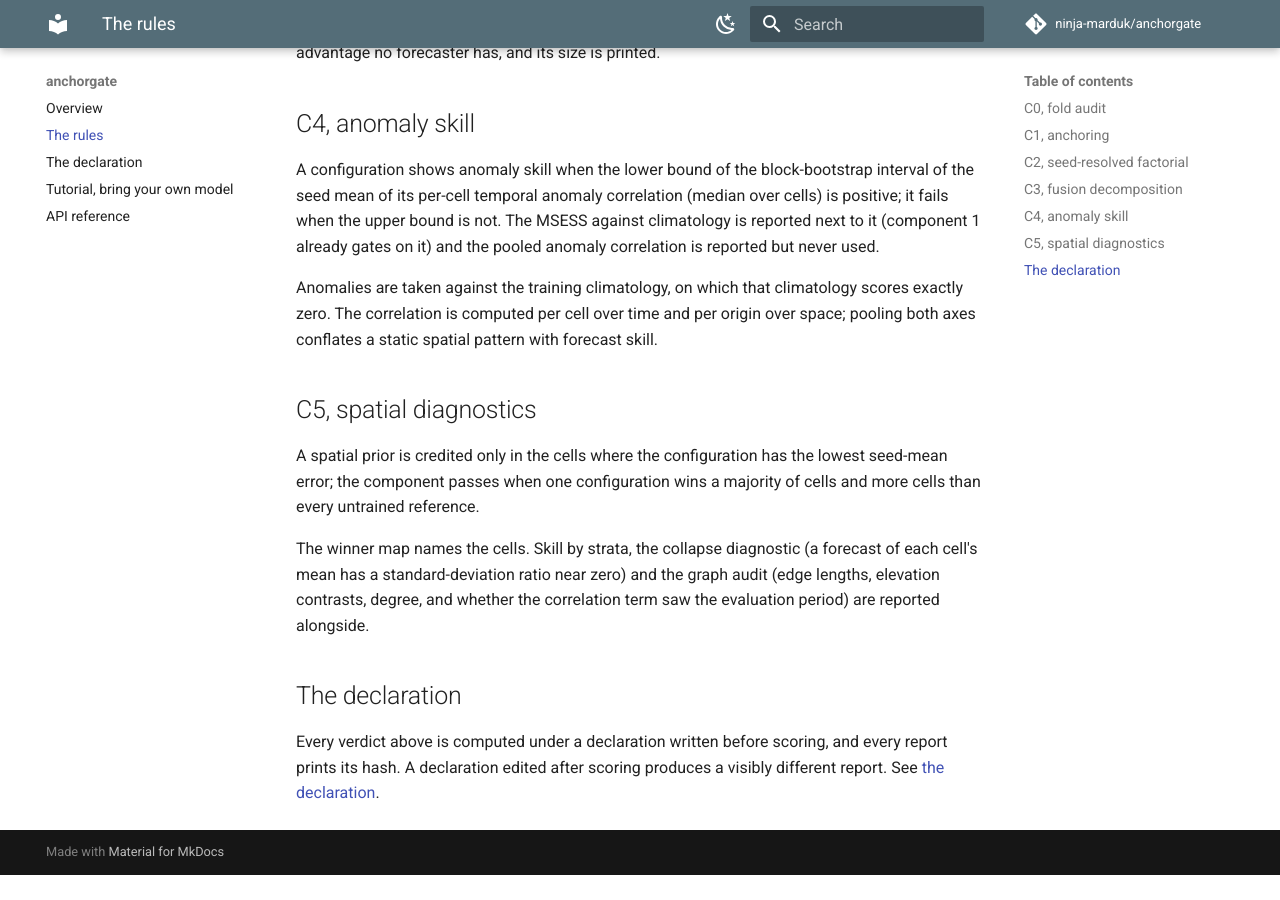
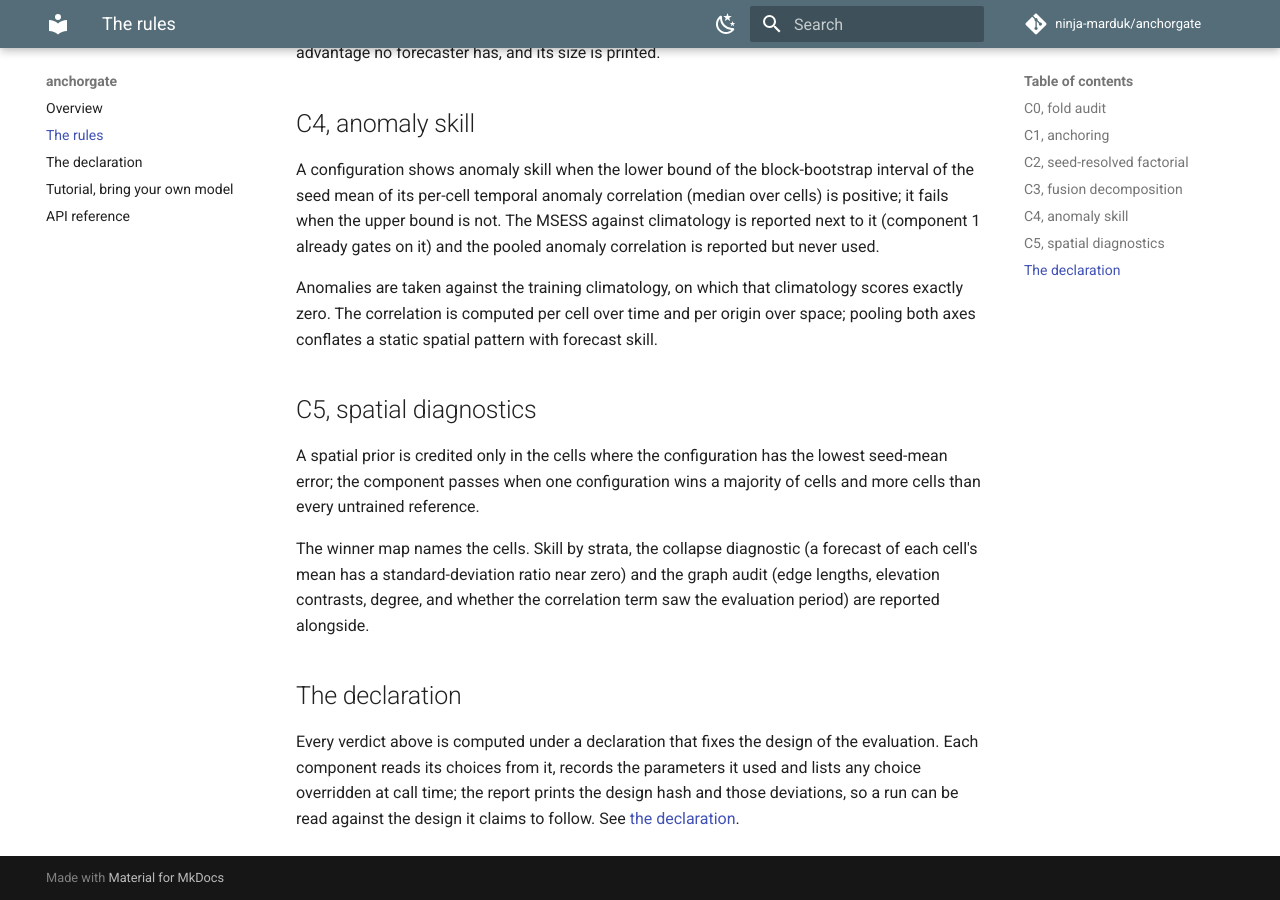
Before and after one commit to ninja-marduk/anchorgate, an MkDocs documentation site: the page built from docs/rules.md, in a window 1280 px wide and 900 px high, scrolled down 1463 px. Built offline with MkDocs 1.6.1 and Material for MkDocs 9.7.7, drawn with Linux system fonts in a browser that asks for light colours; comment, search, counter and statistics services are not loaded; before the commit the page ends 2338 px from its top, so only the background shows below that.

Commit message:
chore: add citation and Zenodo metadata for the four authors and describe the declaration as the declared design

```diff
--- a/docs/rules.md
+++ b/docs/rules.md
@@ -80,6 +80,7 @@ period) are reported alongside.
 
 ## The declaration
 
-Every verdict above is computed under a declaration written before scoring, and every
-report prints its hash. A declaration edited after scoring produces a visibly different
-report. See [the declaration](declaration.md).
+Every verdict above is computed under a declaration that fixes the design of the
+evaluation. Each component reads its choices from it, records the parameters it used and
+lists any choice overridden at call time; the report prints the design hash and those
+deviations, so a run can be read against the design it claims to follow. See [the declaration](declaration.md).
--- a/src/anchorgate/__init__.py
+++ b/src/anchorgate/__init__.py
@@ -2,8 +2,9 @@
 
 Saved predictions of any model are scored against untrained references on identical
 targets, fold assignments are audited for target-period overlap, seed variance is
-resolved before any architectural claim, and every report carries the hash of a
-declaration written before scoring.
+resolved before any architectural claim, verdicts are read from block-bootstrap
+intervals, and every component reports its parameters and deviations against a
+declared evaluation design.
 """
 
 from __future__ import annotations
```
Also changed, not shown: CHANGELOG.md (+2 -0 lines), README.md (+5 -3 lines), docs/declaration.md (+1 -1 lines), .zenodo.json (added), 1 other file.
